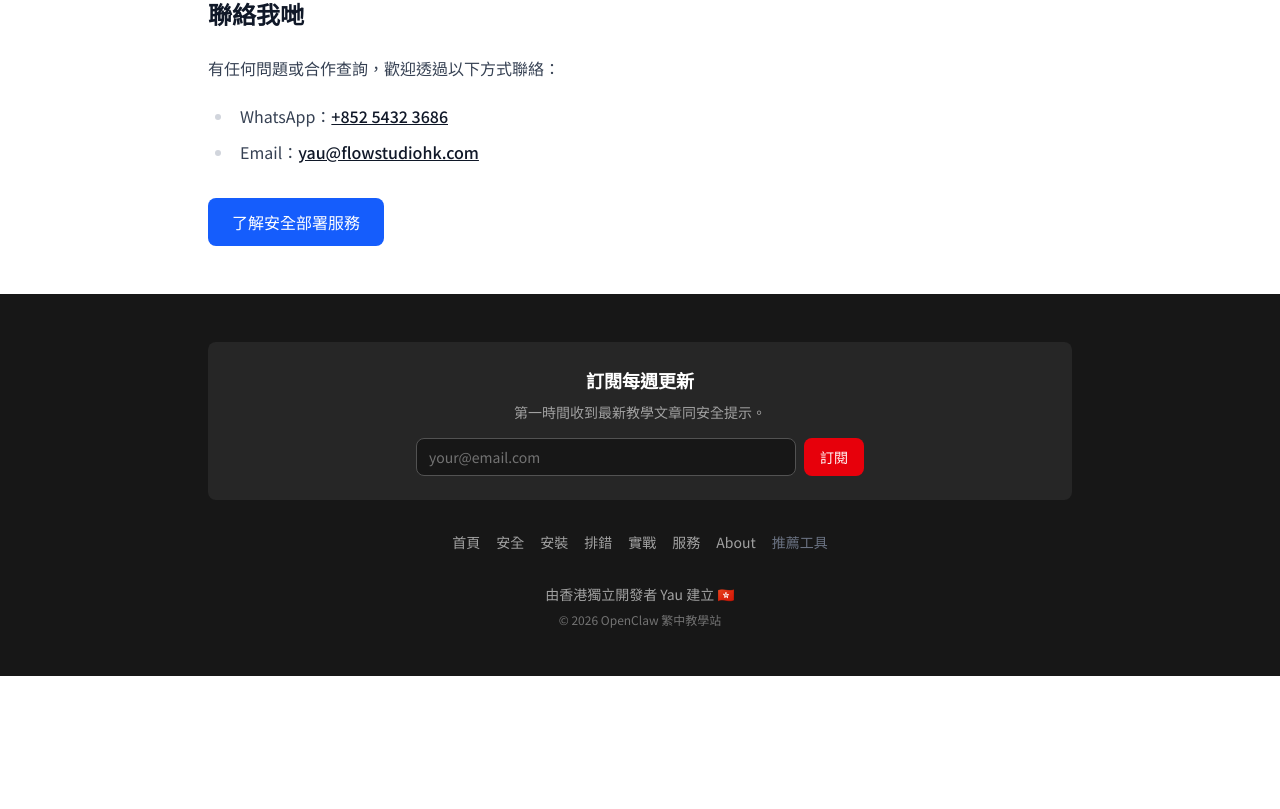
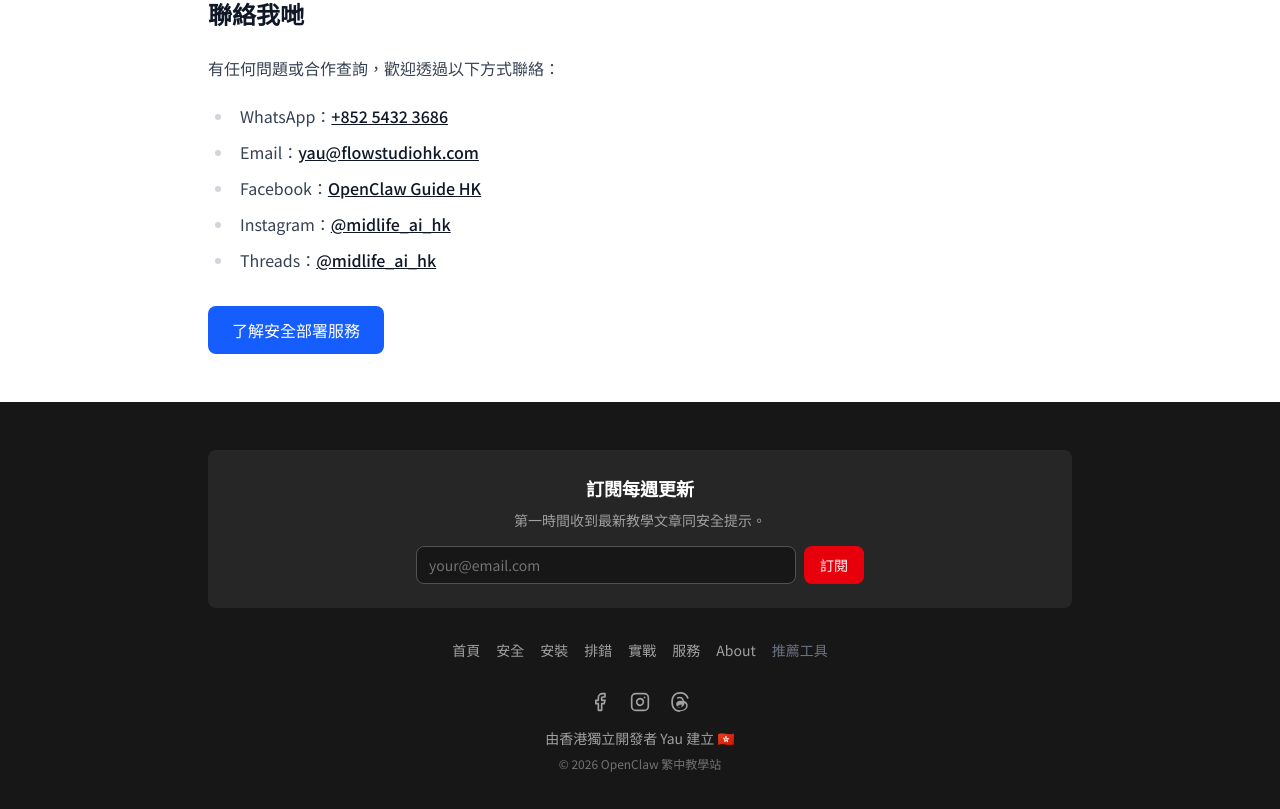
Before and after one commit to hideyau28/openclaw-guide, a Next.js app: page /about in a window 1280 px wide. Shown: the part 671-1480 px from the top of the page. Before the commit the page ends 1347 px from the top, so only its background shows below. Built offline with nearby package versions, Linux system fonts and the light colour scheme.

Commit message:
feat: add social media links to footer and about page

```diff
--- a/app/about/page.tsx
+++ b/app/about/page.tsx
@@ -52,6 +52,36 @@
             Email：
             <a href="mailto:yau@flowstudiohk.com">yau@flowstudiohk.com</a>
           </li>
+          <li>
+            Facebook：
+            <a
+              href="https://www.facebook.com/profile.php?id=61582194345724"
+              target="_blank"
+              rel="noopener noreferrer"
+            >
+              OpenClaw Guide HK
+            </a>
+          </li>
+          <li>
+            Instagram：
+            <a
+              href="https://www.instagram.com/midlife_ai_hk"
+              target="_blank"
+              rel="noopener noreferrer"
+            >
+              @midlife_ai_hk
+            </a>
+          </li>
+          <li>
+            Threads：
+            <a
+              href="https://www.threads.net/@midlife_ai_hk"
+              target="_blank"
+              rel="noopener noreferrer"
+            >
+              @midlife_ai_hk
+            </a>
+          </li>
         </ul>
       </div>
 
--- a/components/layout/footer.tsx
+++ b/components/layout/footer.tsx
@@ -50,6 +50,71 @@
           </Link>
         </nav>
 
+        {/* Social links */}
+        <div className="mb-4 flex justify-center gap-5">
+          <a
+            href="https://www.facebook.com/profile.php?id=61582194345724"
+            target="_blank"
+            rel="noopener noreferrer"
+            className="text-neutral-400 hover:text-white"
+            aria-label="Facebook"
+          >
+            <svg
+              xmlns="http://www.w3.org/2000/svg"
+              width="20"
+              height="20"
+              viewBox="0 0 24 24"
+              fill="none"
+              stroke="currentColor"
+              strokeWidth="2"
+              strokeLinecap="round"
+              strokeLinejoin="round"
+            >
+              <path d="M18 2h-3a5 5 0 0 0-5 5v3H7v4h3v8h4v-8h3l1-4h-4V7a1 1 0 0 1 1-1h3z" />
+            </svg>
+          </a>
+          <a
+            href="https://www.instagram.com/midlife_ai_hk"
+            target="_blank"
+            rel="noopener noreferrer"
+            className="text-neutral-400 hover:text-white"
+            aria-label="Instagram"
+          >
+            <svg
+              xmlns="http://www.w3.org/2000/svg"
+              width="20"
+              height="20"
+              viewBox="0 0 24 24"
+              fill="none"
+              stroke="currentColor"
+              strokeWidth="2"
+              strokeLinecap="round"
+              strokeLinejoin="round"
+            >
+              <rect width="20" height="20" x="2" y="2" rx="5" ry="5" />
+              <path d="M16 11.37A4 4 0 1 1 12.63 8 4 4 0 0 1 16 11.37z" />
+              <line x1="17.5" x2="17.51" y1="6.5" y2="6.5" />
+            </svg>
+          </a>
+          <a
+            href="https://www.threads.net/@midlife_ai_hk"
+            target="_blank"
+            rel="noopener noreferrer"
+            className="text-neutral-400 hover:text-white"
+            aria-label="Threads"
+          >
+            <svg
+              xmlns="http://www.w3.org/2000/svg"
+              width="20"
+              height="20"
+              viewBox="0 0 24 24"
+              fill="currentColor"
+            >
+              <path d="M12.186 24h-.007c-3.581-.024-6.334-1.205-8.184-3.509C2.35 18.44 1.5 15.586 1.472 12.01v-.017c.03-3.579.879-6.43 2.525-8.482C5.845 1.205 8.6.024 12.18 0h.014c2.746.02 5.043.725 6.826 2.098 1.677 1.29 2.858 3.13 3.509 5.467l-2.04.569c-1.104-3.96-3.898-5.984-8.304-6.015-2.91.022-5.11.936-6.54 2.717C4.307 6.504 3.616 8.914 3.59 12c.025 3.086.718 5.496 2.057 7.164 1.432 1.783 3.631 2.698 6.54 2.717 2.623-.02 4.358-.631 5.8-2.045 1.647-1.613 1.618-3.593 1.09-4.798-.31-.71-.873-1.3-1.634-1.75-.192 1.352-.622 2.446-1.284 3.272-.886 1.102-2.14 1.704-3.73 1.79-1.202.065-2.361-.218-3.259-.801-1.063-.689-1.685-1.74-1.752-2.96-.065-1.187.408-2.26 1.33-3.017.88-.724 2.107-1.138 3.456-1.165 1.005-.02 1.93.1 2.768.355-.07-.96-.337-1.696-.8-2.197-.554-.6-1.416-.91-2.563-.924l-.005-.002c-.94.009-1.88.29-2.41.626l-1.026-1.77c.864-.498 2.09-.88 3.442-.893h.012c1.637.02 2.907.518 3.778 1.482.753.834 1.188 1.96 1.297 3.35.488.17.95.384 1.378.64 1.187.71 2.09 1.69 2.61 2.835.826 1.82.883 4.542-1.249 6.63-1.776 1.74-4.004 2.503-7.06 2.527Zm-.39-8.14c-.71.013-1.336.15-1.793.397-.51.276-.77.646-.745 1.069.037.67.634 1.305 1.896 1.237 1.078-.058 1.855-.453 2.373-1.204.345-.5.578-1.14.684-1.91a8.3 8.3 0 0 0-2.415-.589Z" />
+            </svg>
+          </a>
+        </div>
+
         <p className="mb-2 text-center text-sm text-neutral-400">
           由香港獨立開發者 Yau 建立 🇭🇰
         </p>
```
